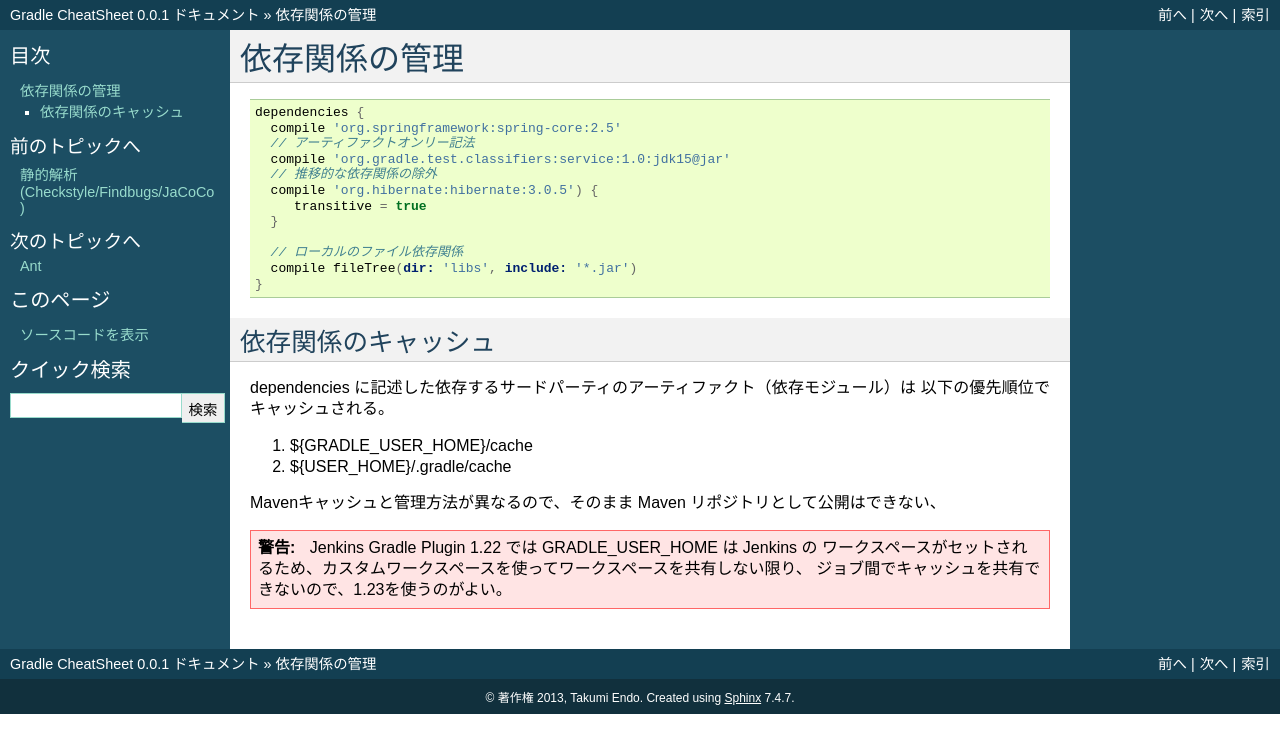
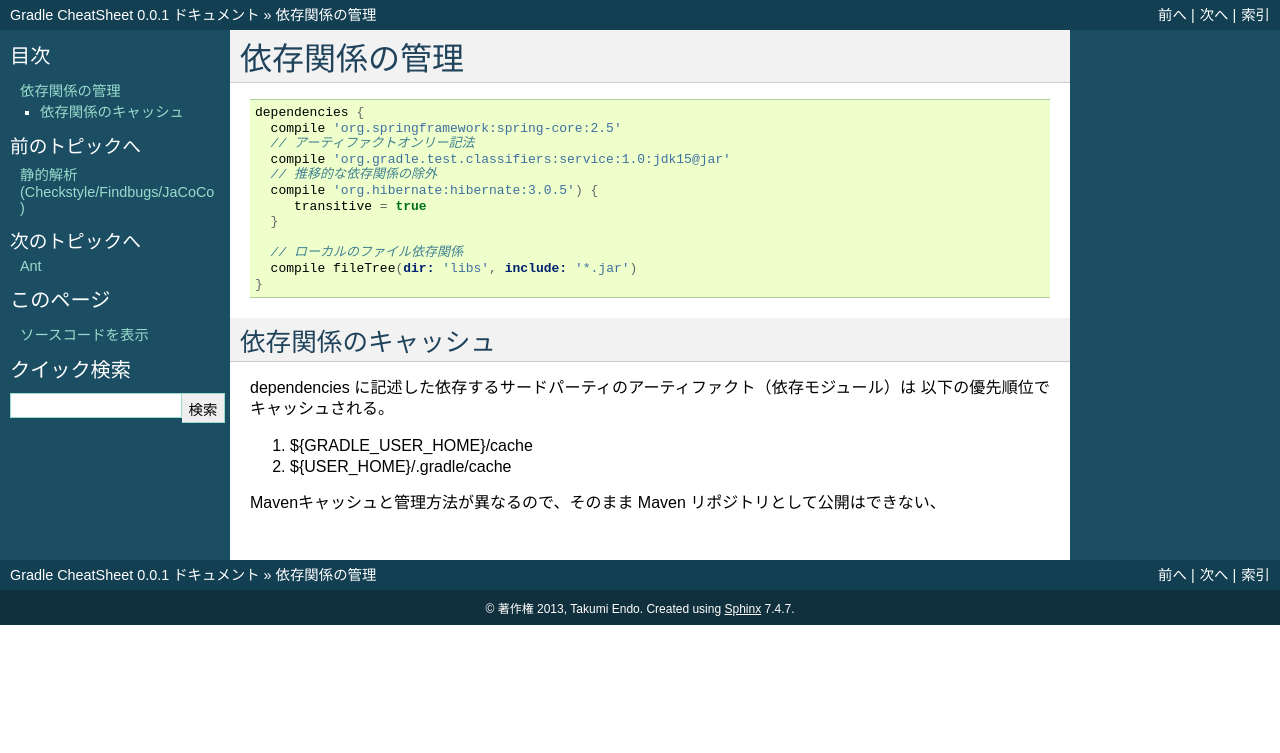
Before and after one commit to tq-jappy/Gradle-CheatSheet, a Sphinx documentation site: the page built from source/dependencies.rst, in a window 1280 px wide. Shown: the top 753 px of the page. Built offline with Sphinx 7.4.7, drawn with Linux system fonts in a browser that asks for light colours.

Commit message:
delete warning to use Jenkins Gradle Plugin

```diff
--- a/source/dependencies.rst
+++ b/source/dependencies.rst
@@ -26,9 +26,3 @@ dependencies に記述した依存するサードパーティのアーティフ
 2. ${USER_HOME}/.gradle/cache
 
 Mavenキャッシュと管理方法が異なるので、そのまま Maven リポジトリとして公開はできない、
-
-.. warning::
-
-  Jenkins Gradle Plugin 1.22 では GRADLE_USER_HOME は Jenkins の
-  ワークスペースがセットされるため、カスタムワークスペースを使ってワークスペースを共有しない限り、
-  ジョブ間でキャッシュを共有できないので、1.23を使うのがよい。
```
